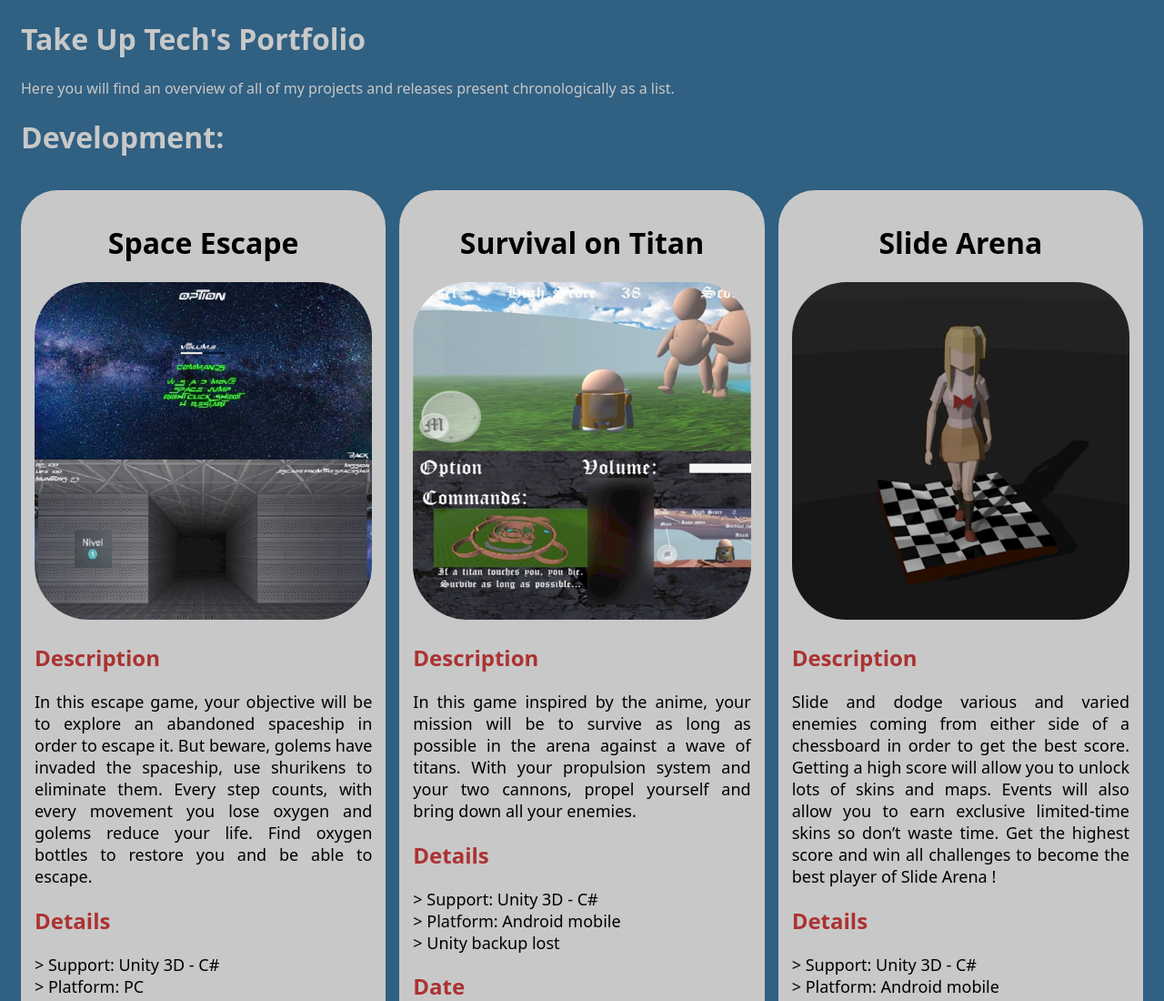
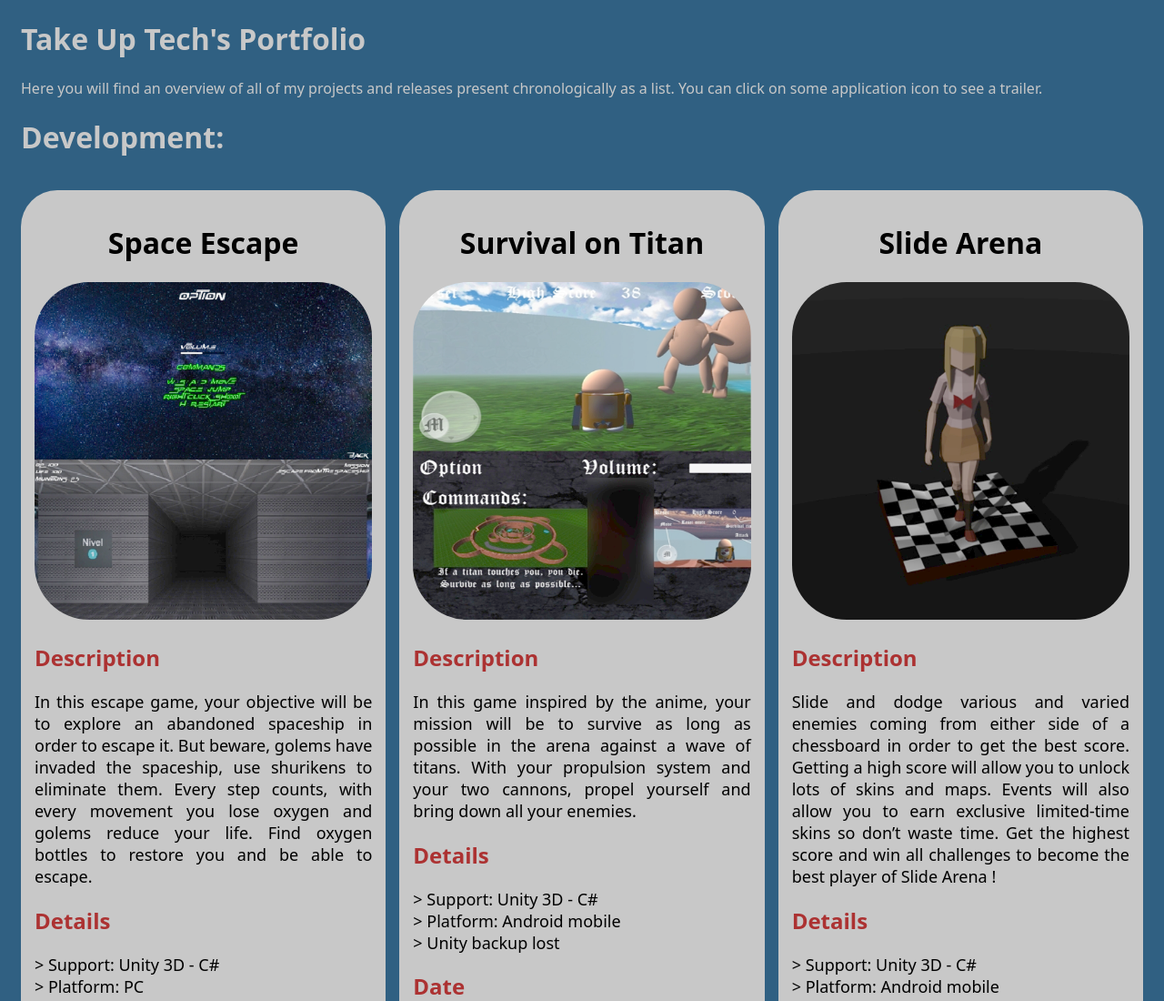
Before and after one commit to Qerdandi/qerdandi.github.io, a plain HTML site: page index.html in a window 1280 px wide. Shown: the top 1100 px of the page at 91% size. Drawn offline with Linux system fonts and the light colour scheme.

Commit message:
Add files via upload

```diff
--- a/index.html
+++ b/index.html
@@ -9,7 +9,7 @@
     </head>
     <body>
         <h1 id="stn">Take Up Tech's Portfolio</h1>
-        <p id="stn">Here you will find an overview of all of my projects and releases present chronologically as a list.</p>
+        <p id="stn">Here you will find an overview of all of my projects and releases present chronologically as a list. You can click on some application icon to see a trailer.</p>
         <h1 id="stn">Development:</h1>
 <!-- ___________________________________________________________________________________________ -->
         <table>
```
